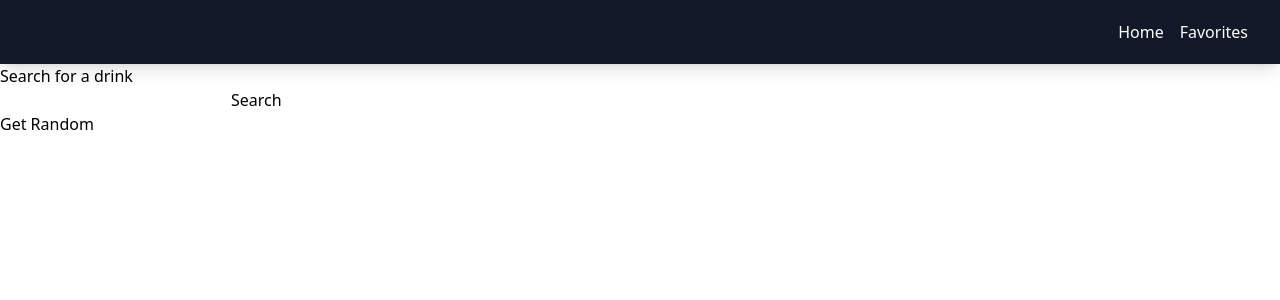
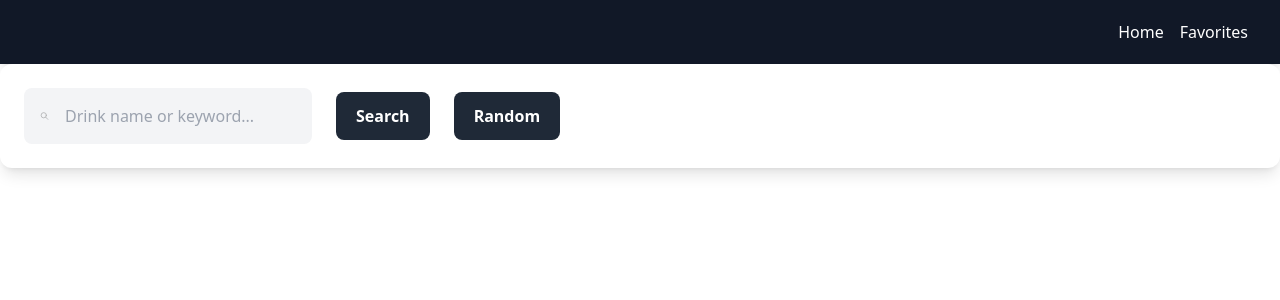
Before and after one commit to aaronwertheim/Thirst-App, a React (Create React App) app: page / in a window 1280 px wide. Shown: the top 300 px of the page. Built offline with nearby package versions, Linux system fonts and the light colour scheme.

Commit message:
random, navbar and form

```diff
--- a/src/Home.js
+++ b/src/Home.js
@@ -1,4 +1,4 @@
-import { useState } from "react";
+import { useEffect, useState } from "react";
 
 function Home() {
 
@@ -14,7 +14,7 @@ function Home() {
         setSearchQuery("");
     }
 
-    function getRandom(){
+    function getRandom(e){
       fetch('https://www.thecocktaildb.com/api/json/v1/1/random.php')
       .then(r => r.json())
       .then(d => {
@@ -39,12 +39,23 @@ function Home() {
     return (
       <>
         <main>
-          <h2>Search for a drink</h2>
-          <form onSubmit={handleSubmit}>
-            <input type="text" value={searchQuery} onChange={(e) => setSearchQuery(e.target.value)}/>
-            <button>Search</button>
-          </form>
-            <button onClick={getRandom}>Get Random</button>
+        <form onSubmit={handleSubmit}>
+          <div class="flex items-center p-6 space-x-6 overflow-x-auto bg-white rounded-xl shadow-lg hover:shadow-xl transform hover:scale-105 transition duration-500">
+            <div class="flex bg-gray-100 p-4 w-72 space-x-4 rounded-lg">
+              <svg xmlns="http://www.w3.org/2000/svg" class="h-6 w-6 opacity-30" fill="none" viewBox="0 0 24 24" stroke="currentColor">
+                <path stroke-linecap="round" stroke-linejoin="round" stroke-width="2" d="M21 21l-6-6m2-5a7 7 0 11-14 0 7 7 0 0114 0z" />
+              </svg>
+              <input type="text" class="bg-gray-100 outline-none" placeholder="Drink name or keyword..." value={searchQuery} onChange={(e) => setSearchQuery(e.target.value)}/>
+            </div>
+            <div class="bg-gray-800 py-3 px-5 text-white font-semibold rounded-lg hover:shadow-lg transition duration-3000 cursor-pointer">
+              <button>Search</button>
+            </div>
+            <div class="bg-gray-800 py-3 px-5 text-white font-semibold rounded-lg hover:shadow-lg transition duration-3000 cursor-pointer">
+              <span onClick={getRandom}>Random</span>
+            </div>
+          </div>
+        </form>
+
           <div>
             <ul>
                 {drinks.map((drink, index) => (
```
